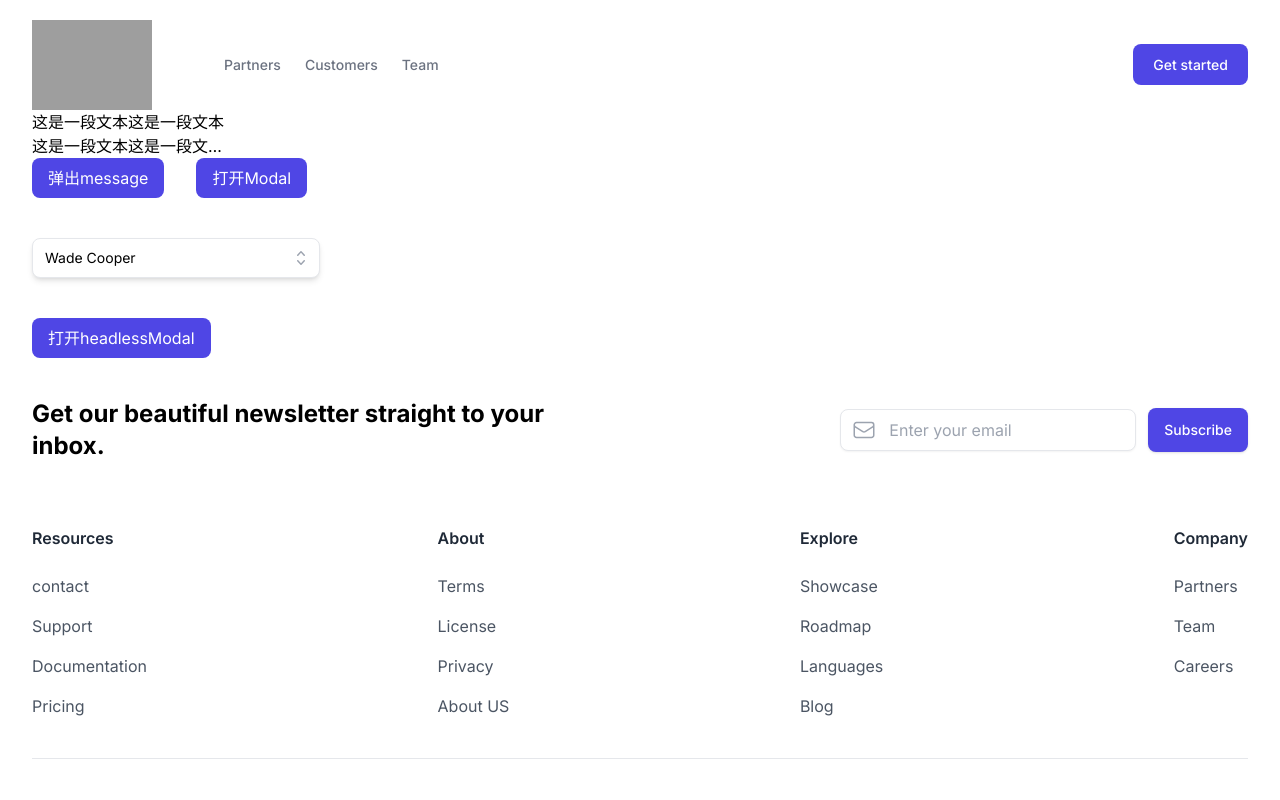
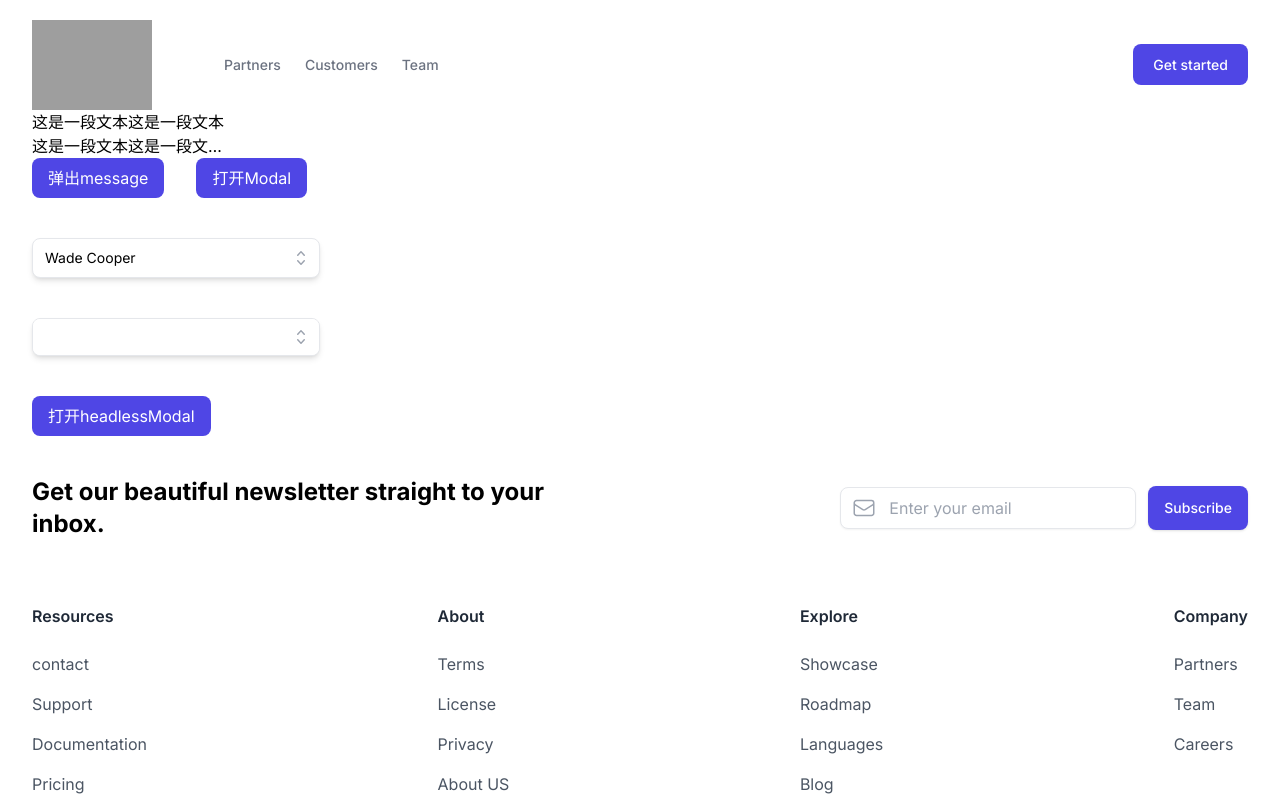
Before and after one commit to zhoushan1/next13-template, a Next.js app: page / in a window 1280 px wide. Shown: the top 800 px of the page. Built offline with nearby package versions, Linux system fonts and the light colour scheme; grey boxes are pictures that could not be loaded.

Commit message:
feat: SearchSelect comp

```diff
--- a/src/app/page.tsx
+++ b/src/app/page.tsx
@@ -6,6 +6,27 @@ import { useMessage } from '@/components/ui/Message';
 import Modal from '@/components/ui/Modal';
 import Select from '@/components/ui/Select';
 import ModalHeadless from '@/components/ui/ModalHeadless';
+import SearchSelect from '@/components/ui/SearchSelect';
+
+const MySearchSelect = () => {
+  const [value, setValue] = useState<string | number>('');
+
+  const people = [
+    { label: 'Wade Cooper', value: 1 },
+    { label: 'Arlene Mccoy', value: 2 },
+    { label: 'Devon Webb', value: 3 },
+    { label: 'Tom Cook', value: 4 },
+    { label: 'Tanya Fox', value: 5 },
+    { label: 'Hellen Schmidt', value: 6 },
+  ];
+  return (
+    <SearchSelect
+      options={people}
+      value={value}
+      onChange={(val) => setValue(val)}
+    />
+  );
+};
 
 const MySelect = () => {
   const [value, setValue] = useState<string | number>(1);
@@ -84,6 +105,9 @@ export default function Home() {
       <div className="mt-10">
         <MySelect />
       </div>
+      <div className="mt-10">
+        <MySearchSelect />
+      </div>
       <MyModalHeadless />
       <Modal
         visible={visible}
--- /dev/null
+++ b/src/components/ui/SearchSelect.tsx
@@ -0,0 +1,110 @@
+import { Fragment, useState } from 'react';
+import { Combobox, Transition } from '@headlessui/react';
+import { CheckIcon, ChevronUpDownIcon } from '@heroicons/react/20/solid';
+import { OptionProp, ValueProp } from './Select';
+import cx from 'clsx';
+
+interface Props {
+  className?: string;
+  options: OptionProp[];
+  value: ValueProp;
+  onChange: (value: ValueProp, option: OptionProp) => void;
+}
+
+export default function SearchSelect({
+  className,
+  options,
+  value,
+  onChange,
+}: Props) {
+  const [query, setQuery] = useState('');
+  const curSelectOption = options.find((option) => option.value === value);
+
+  const filteredPeople =
+    query === ''
+      ? options
+      : options.filter((option) => {
+          if (typeof option.label === 'string') {
+            return option.label
+              ?.toLowerCase()
+              .replace(/\s+/g, '')
+              .includes(query.toLowerCase().replace(/\s+/g, ''));
+          }
+          return true;
+        });
+
+  return (
+    <div className={cx('w-72', className)}>
+      <Combobox
+        value={curSelectOption}
+        onChange={(op) => {
+          onChange?.(op.value, op);
+        }}
+      >
+        <div className="relative mt-1">
+          <div className="relative w-full cursor-default overflow-hidden rounded-lg border bg-white text-left shadow-md  focus-visible:border-indigo-500 sm:text-sm">
+            <Combobox.Input
+              className="w-full border-none py-2 pl-3 pr-10 text-sm leading-5 text-gray-900  focus:outline"
+              displayValue={(option) => option?.label || ''}
+              onChange={(event) => setQuery(event.target.value)}
+            />
+            <Combobox.Button className="absolute inset-y-0 right-0 flex items-center pr-2">
+              <ChevronUpDownIcon
+                className="h-5 w-5 text-gray-400"
+                aria-hidden="true"
+              />
+            </Combobox.Button>
+          </div>
+          <Transition
+            as={Fragment}
+            leave="transition ease-in duration-100"
+            leaveFrom="opacity-100"
+            leaveTo="opacity-0"
+            afterLeave={() => setQuery('')}
+          >
+            <Combobox.Options className="absolute z-10 mt-1 max-h-60 w-full overflow-auto rounded-md bg-white py-1 text-base shadow-lg ring-1 ring-black ring-opacity-5 focus:outline-none sm:text-sm">
+              {filteredPeople.length === 0 && query !== '' ? (
+                <div className="relative cursor-default select-none px-4 py-2 text-gray-700">
+                  Nothing found.
+                </div>
+              ) : (
+                filteredPeople.map((option) => (
+                  <Combobox.Option
+                    key={option.value}
+                    className={({ active }) =>
+                      `relative cursor-default select-none py-2 pl-10 pr-4 ${
+                        active ? 'bg-indigo-600 text-white' : 'text-gray-900'
+                      }`
+                    }
+                    value={option}
+                  >
+                    {({ selected, active }) => (
+                      <>
+                        <span
+                          className={`block truncate ${
+                            selected ? 'font-medium' : 'font-normal'
+                          }`}
+                        >
+                          {option.label}
+                        </span>
+                        {selected ? (
+                          <span
+                            className={`absolute inset-y-0 left-0 flex items-center pl-3 ${
+                              active ? 'text-white' : 'text-indigo-600'
+                            }`}
+                          >
+                            <CheckIcon className="h-5 w-5" aria-hidden="true" />
+                          </span>
+                        ) : null}
+                      </>
+                    )}
+                  </Combobox.Option>
+                ))
+              )}
+            </Combobox.Options>
+          </Transition>
+        </div>
+      </Combobox>
+    </div>
+  );
+}
--- a/src/components/ui/Select.tsx
+++ b/src/components/ui/Select.tsx
@@ -4,9 +4,9 @@ import { CheckIcon, ChevronUpDownIcon } from '@heroicons/react/20/solid';
 import cx from 'clsx';
 import { isEmpty } from '@/utils/commonTool';
 
-type ValueProp = string | number;
+export type ValueProp = string | number;
 
-interface OptionProp {
+export interface OptionProp {
   label: React.ReactNode;
   value: ValueProp;
 }
@@ -61,7 +61,7 @@ export default function Select({ className, options, value, onChange }: Props) {
             leaveFrom="opacity-100"
             leaveTo="opacity-0"
           >
-            <Listbox.Options className="absolute mt-1 max-h-60 w-full overflow-auto rounded-md bg-white py-1 text-base shadow-lg ring-1 ring-black ring-opacity-5 focus:outline-none sm:text-sm">
+            <Listbox.Options className="absolute z-10 mt-1 max-h-60 w-full overflow-auto rounded-md bg-white py-1 text-base shadow-lg ring-1 ring-black ring-opacity-5 focus:outline-none sm:text-sm">
               {options.map((option, personIdx) => (
                 <Listbox.Option
                   key={personIdx}
```
